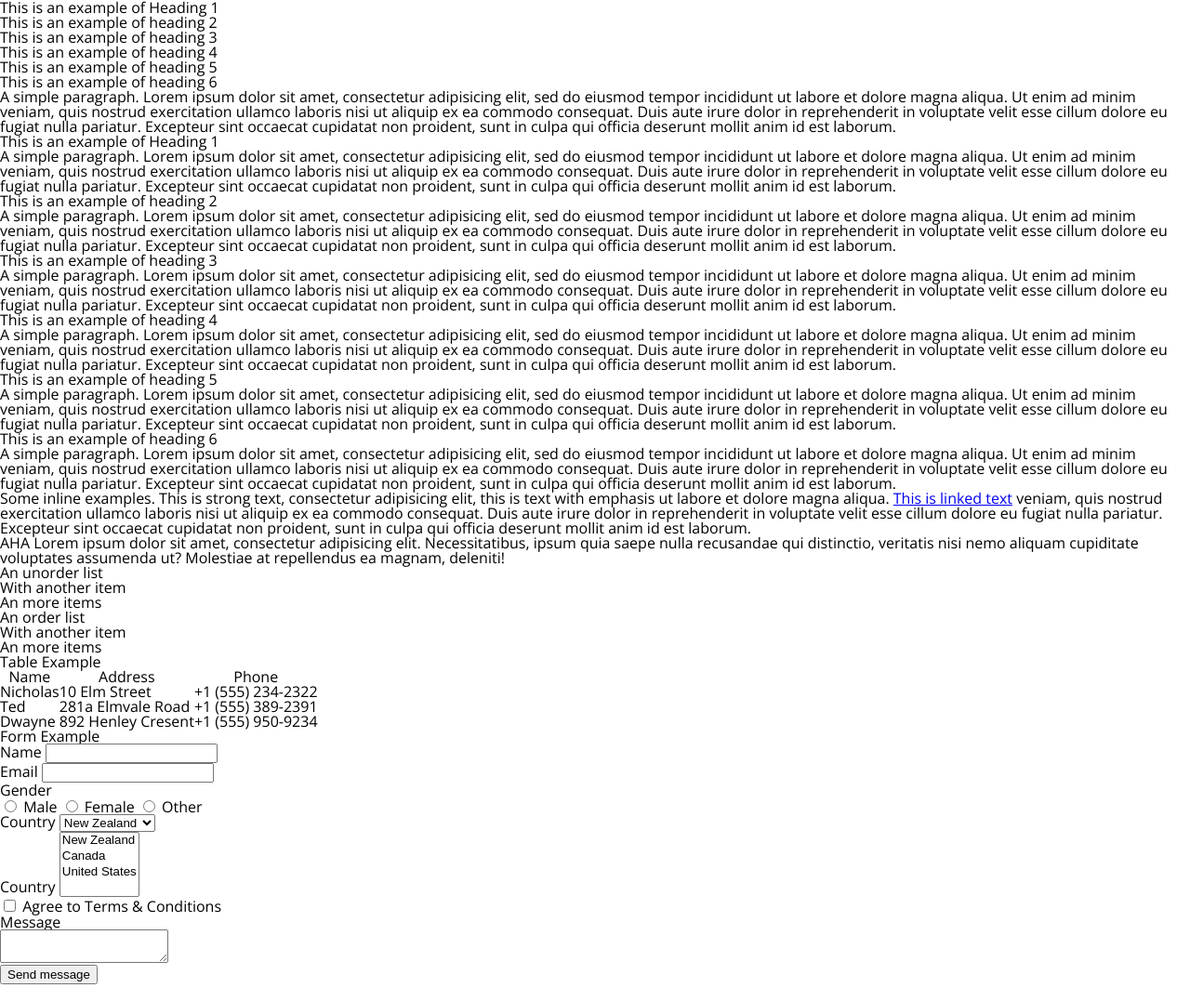
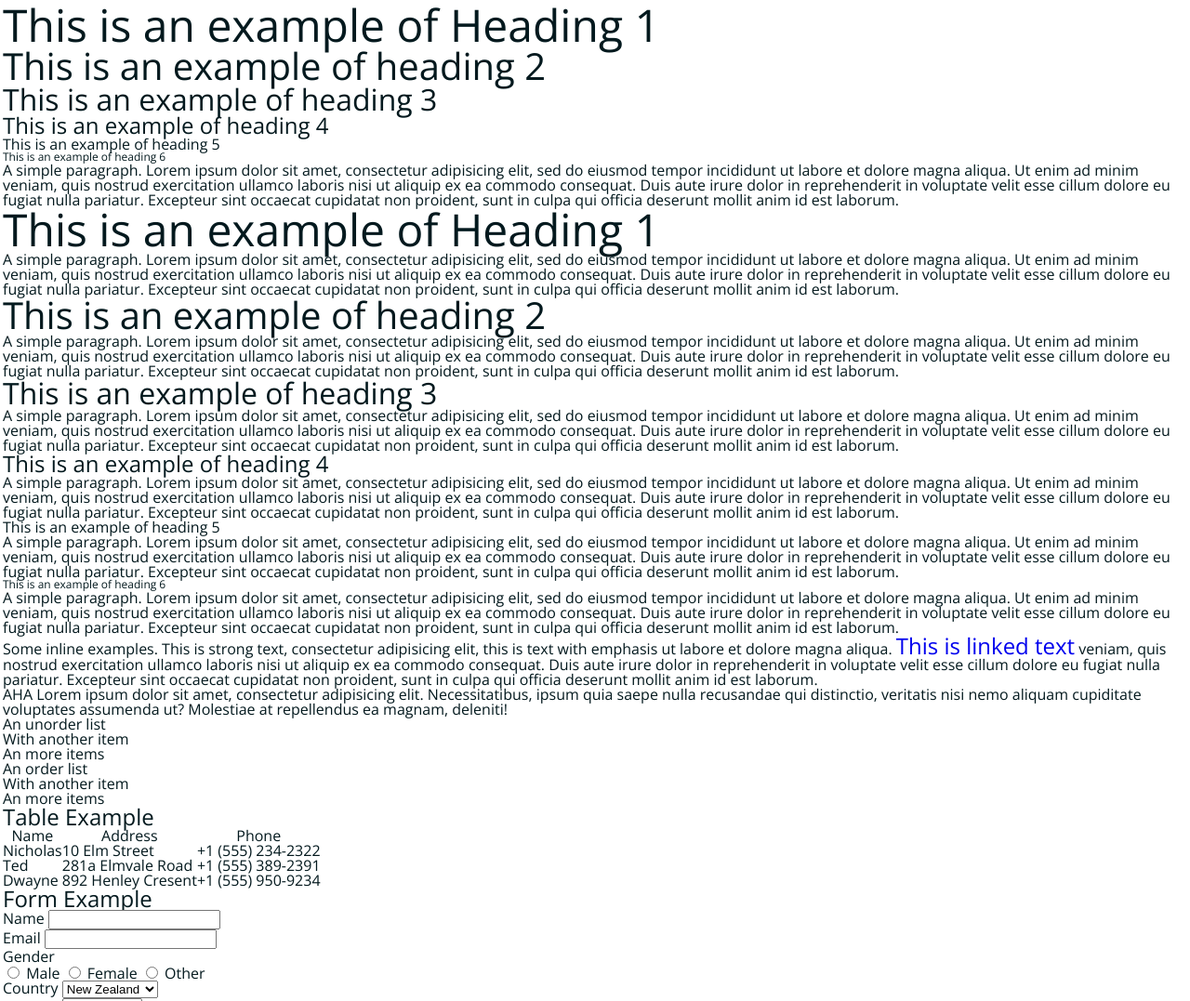
Before and after one commit to coloradokim/schlesinger-redditClone, a website: page styleGuide.html in a window 1280 px wide. Shown: the top 1077 px of the page at 93% size. Drawn offline with nearby package versions, Linux system fonts and the light colour scheme.

Commit message:
styling nav bar and posts

```diff
--- a/public/stylesheets/style.css
+++ b/public/stylesheets/style.css
@@ -46,4 +46,41 @@ table {
   border-spacing: 0; }
 
 body {
-  font-family: 'Open Sans', sans-serif; }
+  margin: 3px;
+  font-family: 'Open Sans', sans-serif;
+  color: #03191E; }
+
+h1 {
+  font-size: 3em; }
+
+h2 {
+  font-size: 2.5em; }
+
+h3 {
+  font-size: 2em; }
+
+h4 {
+  font-size: 1.5em; }
+
+h5 {
+  font-size: 1em; }
+
+h6 {
+  font-size: .75em; }
+
+a {
+  text-decoration: none;
+  font-size: 1.5em; }
+
+nav {
+  height: 7em;
+  background-color: #C1CFDA;
+  border-radius: 4px; }
+  nav h1 {
+    display: inline-block; }
+
+article {
+  background-color: #C1CFDA;
+  margin-right: 4.5em;
+  margin-left: 4.5em;
+  border-radius: 4px; }
```
